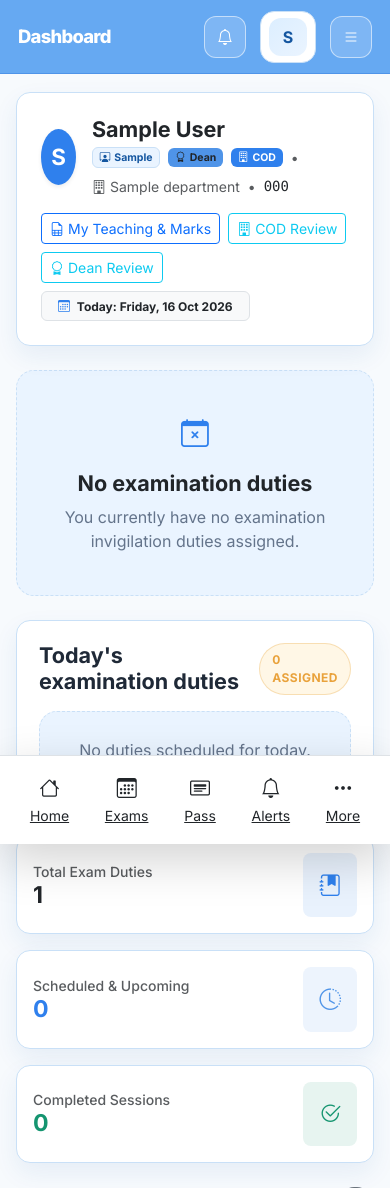
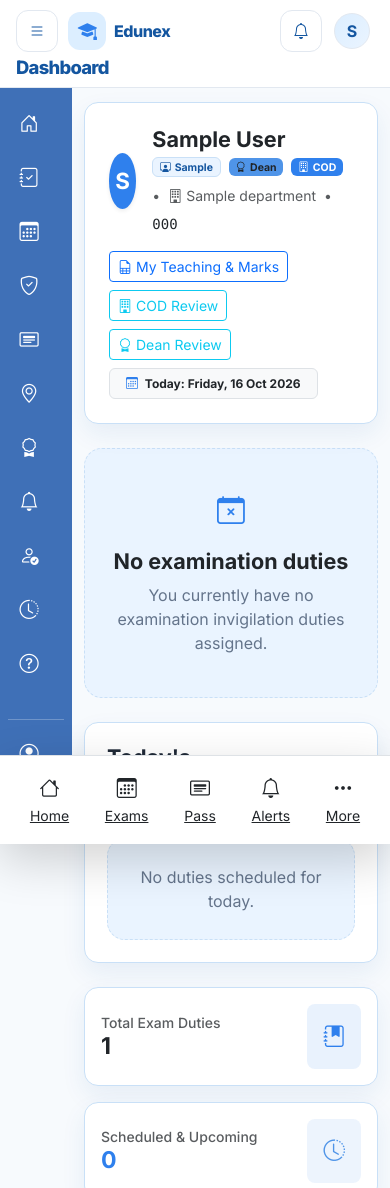
Before and after one commit to PhillipA42/ExaminationEngine, a Django app: page /invigilator/dashboard/ in a window 390 px wide. Shown: the top 1188 px of the page. Run offline with Django 5.2, Linux system fonts and the light colour scheme; a user stored in the database is signed in; tables that the repository leaves empty hold one stand-in row (values such as "Sample post"); data that the repository does not hold is empty.

Commit message:
changes made

```diff
--- a/frontend/templates/base.html
+++ b/frontend/templates/base.html
@@ -587,21 +587,149 @@
             .page-content { padding: 18px 16px 84px 16px; }
             .info-grid { grid-template-columns: repeat(2, minmax(0, 1fr)); }
             .quick-grid { grid-template-columns: repeat(2, minmax(0, 1fr)); }
+
+            /* Student navigation stays available as an icon rail on small screens. */
+            .student-app-shell {
+                display: block;
+            }
+            .student-app-shell .app-sidebar {
+                display: flex;
+                position: fixed;
+                z-index: 6;
+                top: 88px;
+                bottom: 0;
+                left: 0;
+                width: 72px;
+                height: auto;
+                overflow-y: auto;
+                padding: 12px 8px;
+                background: #3f70b7;
+                border: 0;
+                color: #fff;
+            }
+            .student-app-shell .brand-lockup {
+                display: none;
+            }
+            .student-app-shell .sidebar-nav,
+            .student-app-shell .sidebar-footer {
+                gap: 6px;
+            }
+            .student-app-shell .sidebar-footer {
+                border-color: rgba(255, 255, 255, 0.25);
+            }
+            .student-app-shell .app-sidebar .nav-link-item {
+                width: 54px;
+                min-height: 48px;
+                justify-content: center;
+                padding: 10px 0;
+                overflow: hidden;
+                border-radius: 8px;
+                color: #fff;
+                font-size: 0;
+                line-height: 0;
+            }
+            .student-app-shell .app-sidebar .nav-link-item i {
+                width: auto;
+                font-size: 1.2rem;
+                line-height: 1;
+            }
+            .student-app-shell .app-sidebar .nav-link-item:hover {
+                background: rgba(255, 255, 255, 0.16);
+                color: #fff;
+            }
+            .student-app-shell .app-sidebar .nav-link-item.active {
+                background: #84301e;
+                border-color: rgba(255, 255, 255, 0.18);
+                color: #fff;
+            }
+            .student-app-shell .app-main {
+                width: 100%;
+            }
+            .student-app-shell .topbar {
+                display: grid;
+                grid-template-columns: minmax(0, 1fr) auto;
+                grid-template-areas: "brand actions" "title title";
+                gap: 0 12px;
+                height: auto;
+                min-height: 88px;
+                padding: 8px 16px;
+                background: #fff;
+                border-color: #e2e8f0;
+                color: var(--ksu-primary-dark);
+            }
+            .student-mobile-brand {
+                grid-area: brand;
+                display: flex !important;
+                align-items: center;
+                gap: 10px;
+                min-width: 0;
+            }
+            .student-mobile-brand a {
+                display: inline-flex;
+                align-items: center;
+                gap: 8px;
+                color: var(--ksu-primary-dark);
+                font-weight: 800;
+                letter-spacing: -0.03em;
+            }
+            .student-mobile-brand .brand-mark {
+                width: 38px;
+                height: 38px;
+                flex: 0 0 38px;
+            }
+            .student-app-shell .mobile-page-heading {
+                grid-area: title;
+            }
+            .student-app-shell .topbar .page-title,
+            .student-app-shell .topbar .icon-button {
+                color: var(--ksu-primary-dark);
+            }
+            .student-app-shell .topbar-actions {
+                grid-area: actions;
+                gap: 8px;
+            }
+            .student-app-shell .topbar .icon-button {
+                background: #fff;
+                border-color: #e2e8f0;
+            }
+            .student-app-shell .topbar .profile-pill {
+                padding: 4px;
+                border: 0;
+                background: transparent;
+            }
+            .student-app-shell .topbar .profile-avatar {
+                width: 36px;
+                height: 36px;
+                border: 1px solid #e2e8f0;
+                border-radius: 50%;
+            }
+            .student-app-shell .page-content {
+                margin-left: 72px;
+                padding: 18px 16px 36px;
+            }
+            .student-app-shell .mobile-student-bottom-nav {
+                display: none !important;
+            }
         }
 
         @media (max-width: 575.98px) {
             .page-kicker { display: none; }
             .info-grid, .quick-grid, .data-grid { grid-template-columns: 1fr; }
-            .topbar-actions .profile-pill { padding: 6px 8px; }
+            .student-app-shell .topbar-actions .profile-meta { display: none; }
             .page-title { font-size: 1.15rem; }
             .next-exam-panel { padding: 20px 16px; }
+            .student-app-shell .page-content { padding: 14px 12px 28px; }
+            .student-app-shell .hero-card { padding: 18px 16px; }
+            .student-app-shell .hero-card h2 { font-size: 1.55rem; }
+            .student-app-shell .exam-item { align-items: flex-start; flex-direction: column; }
+            .student-app-shell .exam-meta { text-align: left; }
         }
     </style>
     {% block extra_css %}{% endblock %}
 </head>
 <body>
     {% if user.is_authenticated and user.student_profile %}
-    <div class="app-shell">
+    <div class="app-shell student-app-shell">
         <aside class="app-sidebar">
             <div class="brand-lockup">
                 <div class="brand-mark"><i class="bi bi-mortarboard-fill"></i></div>
@@ -630,7 +758,14 @@
 
         <div class="app-main">
             <header class="topbar">
-                <div>
+                <div class="student-mobile-brand d-none">
+                    <button class="icon-button mobile-menu-button d-lg-none" type="button" data-bs-toggle="offcanvas" data-bs-target="#studentMobileMenu" aria-controls="studentMobileMenu" aria-label="Open student navigation"><i class="bi bi-list"></i></button>
+                    <a href="{% url 'student_dashboard' %}" aria-label="Edunex student dashboard">
+                        <span class="brand-mark"><i class="bi bi-mortarboard-fill"></i></span>
+                        <span>Edunex</span>
+                    </a>
+                </div>
+                <div class="mobile-page-heading">
                     <div class="page-kicker">Student Portal</div>
                     <h1 class="page-title">{% block page_title %}Dashboard{% endblock %}</h1>
                 </div>
@@ -646,7 +781,6 @@
                             <small>{{ user.student_profile.registration_number }}</small>
                         </div>
                     </a>
-                    <button class="icon-button mobile-menu-button d-lg-none" type="button" data-bs-toggle="offcanvas" data-bs-target="#studentMobileMenu" aria-controls="studentMobileMenu" aria-label="Open student navigation"><i class="bi bi-list"></i></button>
                 </div>
             </header>
 
@@ -742,7 +876,7 @@
         </div>
     </div>
 
-    <nav class="navbar fixed-bottom navbar-light bg-white border-top d-lg-none shadow-lg" style="padding:0.5rem 0.75rem;">
+    <nav class="navbar fixed-bottom navbar-light bg-white border-top d-lg-none shadow-lg mobile-student-bottom-nav" style="padding:0.5rem 0.75rem;">
         <div class="container-fluid px-0">
             <div class="d-flex justify-content-around w-100">
                 <a href="{% url 'student_dashboard' %}" class="btn btn-link text-dark p-2"><i class="bi bi-house d-block fs-5"></i><small>Home</small></a>
```
